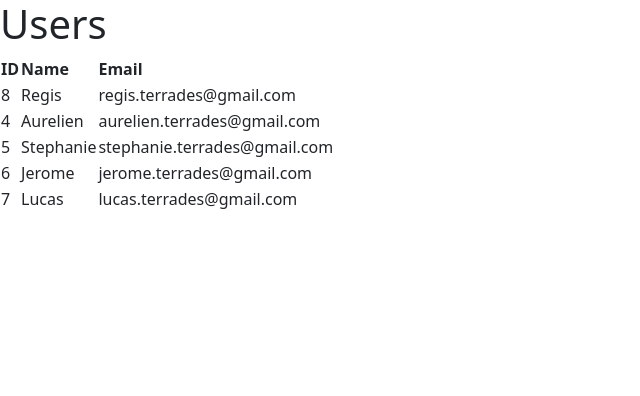
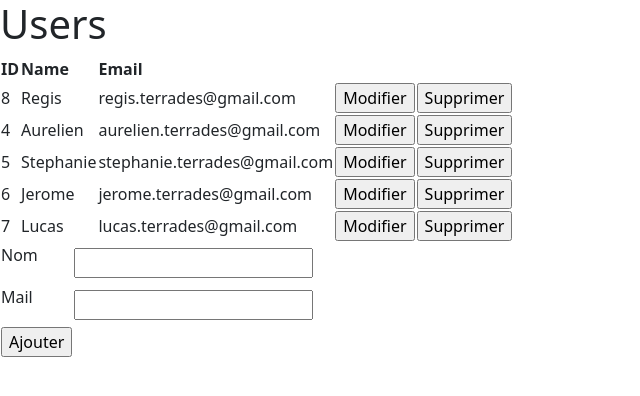
Before and after one commit to AurelT59/IDAW, a PHP site: page /users.php in a window 1280 px wide. Shown: the top 396 px of the page, without its empty margins (0-640 px from the left). Run offline with PHP 8.4, Linux system fonts and the light colour scheme; data comes from the database, SQL or seed files in the repository.

Commit message:
modif 1 TP4

```diff
--- a/TP4/exo4/users.php
+++ b/TP4/exo4/users.php
@@ -16,8 +16,20 @@
 
     require_once('db_connect.php');
 
+    if (isset($_POST['name']) & isset($_POST['mail'])) {
+        $addRequest = $pdo->prepare("INSERT INTO `users` (`id`, `name`, `email`) VALUES ('','" . $_POST['name'] . "','" . $_POST['mail'] . "')");
+        $addRequest->execute();
+    }
+    if (isset($_POST['id']) & isset($_POST['delete'])) {
+        $deleteRequest = $pdo->prepare("DELETE FROM `users` WHERE `id` = " . $_POST['id']);
+        $deleteRequest->execute();
+    }
+    // if (isset($_POST['name']) & isset($_POST['mail'])) {
+    //     $addRequest = $pdo->prepare("INSERT INTO `users` (`id`, `name`, `email`) VALUES ('','" . $_POST['name'] . "','" . $_POST['mail'] . "')");
+    //     $addRequest->execute();
+    // }
+
     $request = $pdo->prepare("select * from users");
-    // TODO: add your code here
     // retrieve data from database using fetch(PDO::FETCH_OBJ) and
     // display them in HTML array
     $request->execute();
@@ -38,7 +50,18 @@
         foreach ($user as $champ) {
             echo '<td>' . $champ . '</td>';
         }
-        echo '</tr>';
+        echo '<td>
+                <form action="users.php" method=post">
+                    <input type="hidden" value="' . $champ . '" name="id" />
+                    <input type="submit" value="Modifier" name ="modify" />
+                </form>
+            </td>
+            <td>
+                <form action="users.php" method=post">
+                    <input type="hidden" value="' . $champ . '" name="id" />
+                    <input type="submit" value="Supprimer" name ="delete" />
+                </form>
+            </td> </tr>';
     }
     echo '</tbody>';
     echo '</table>';
@@ -47,6 +70,26 @@
     $pdo = null;
     ?>
 
+    <form action="users.php" method="post">
+        <table>
+            <tr>
+                <td>
+                    <p>Nom</p>
+                </td>
+                <td><input type="text" name="name" /></td>
+            </tr>
+            <tr>
+                <td>
+                    <p>Mail</p>
+                </td>
+                <td><input type="text" name="mail" /></td>
+            </tr>
+            <tr>
+                <td><input type="submit" value="Ajouter" name="add" /></td>
+            </tr>
+        </table>
+    </form>
+
 </body>
 
 </html>
```
Also changed, not shown: TP4/exo3/users.php (+2 -5 lines).
